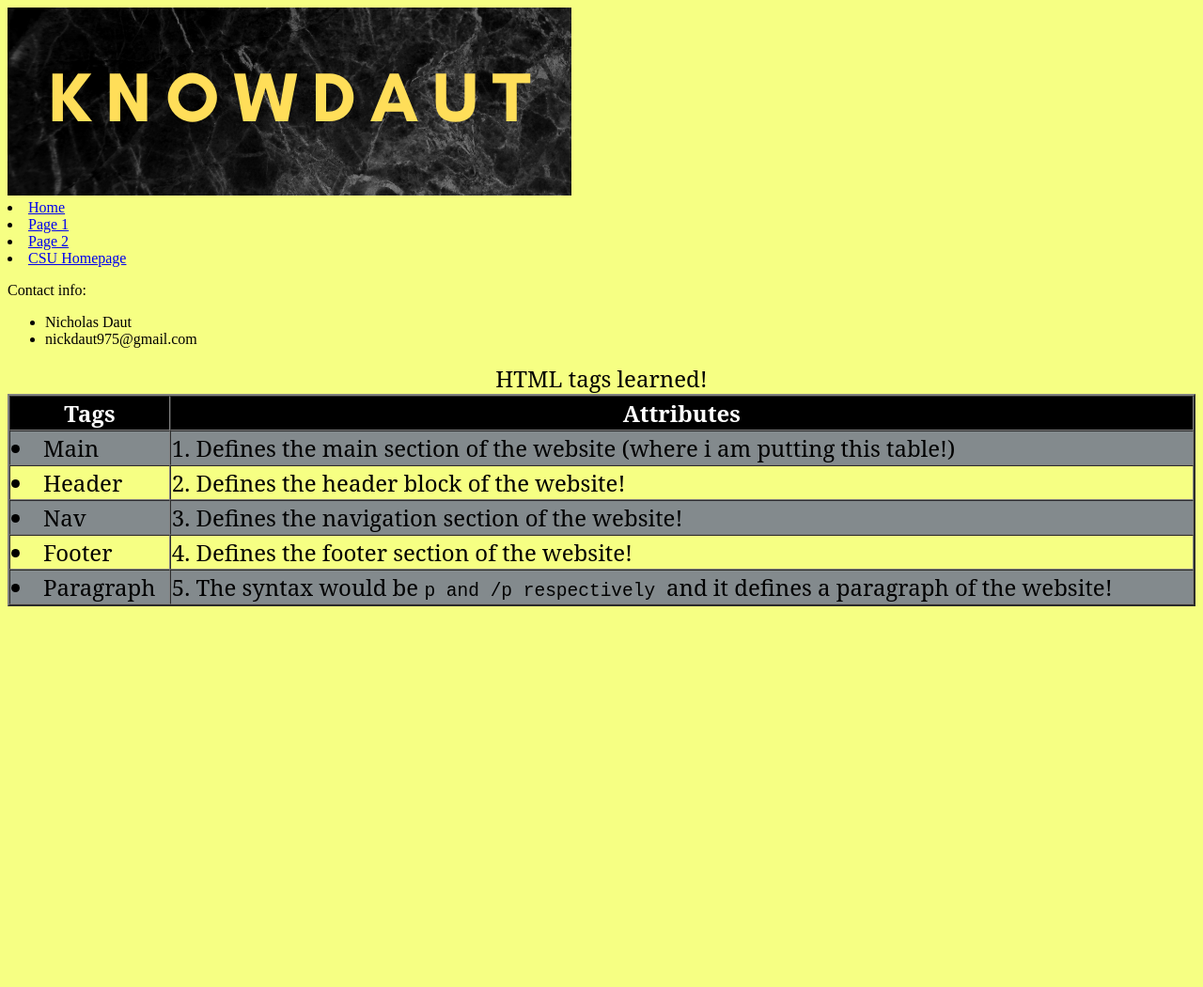
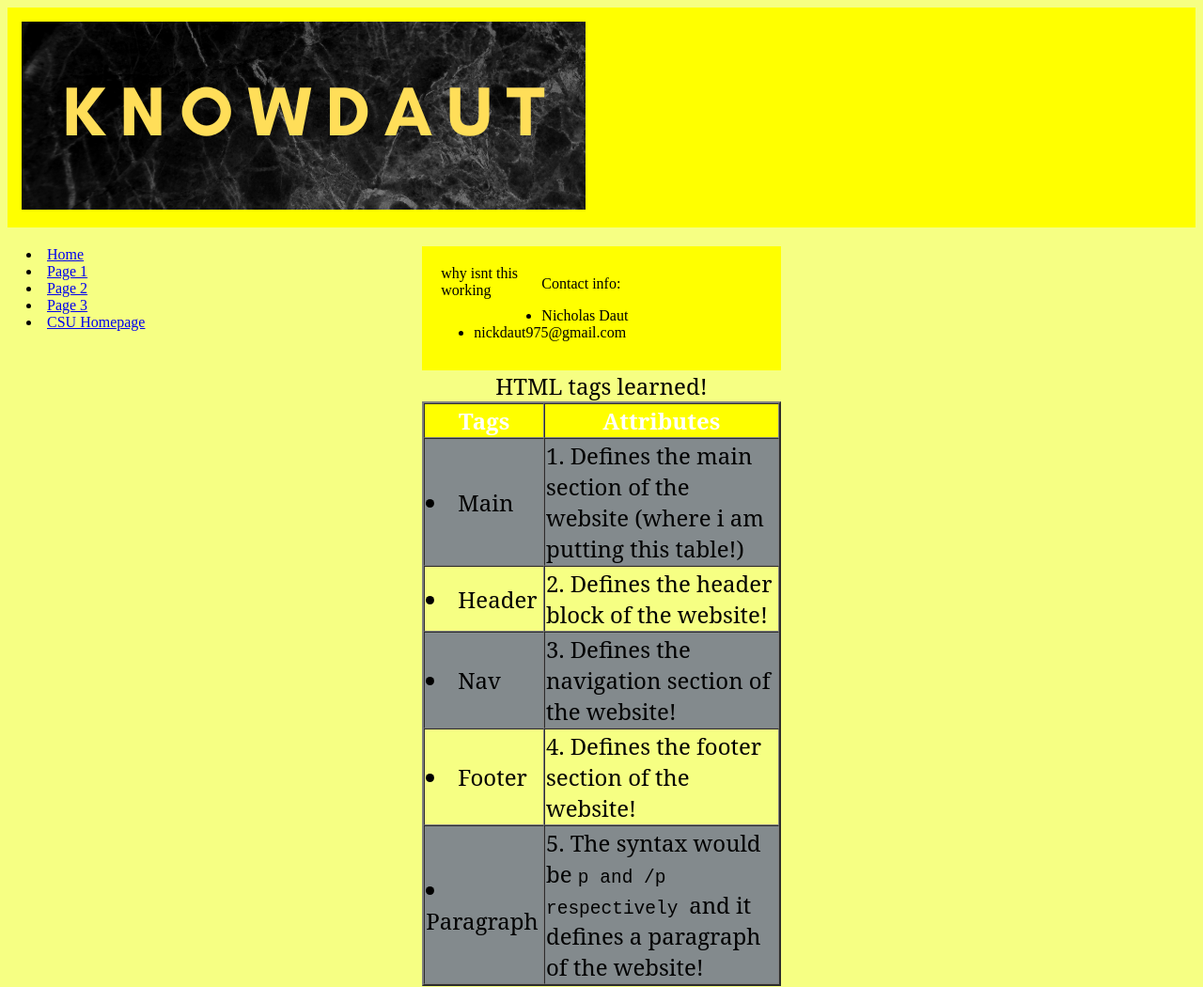
Before and after one commit to knowdaut/FirebrickShrillProcedure, a plain HTML site: page page2.html in a window 1280 px wide. Shown: the whole page at 94% size. Before the commit the page ends 800 px from the top, so only its background shows below. Drawn offline with Linux system fonts and the light colour scheme.

Commit message:
Added page3 and implemented layout system

```diff
--- a/page2.html
+++ b/page2.html
@@ -2,21 +2,25 @@
 <html>
   <head>
     <meta charset="utf-8">
-    <meta name="viewport" content="width=device-width">
+    <meta name="viewport" content="width=device-width, initial-scale=1.0">
     <title>repl.it</title>
     <link href="style.css" rel="stylesheet" type="text/css" />
   </head>
   <body>
-    <header>
+
+    <header class="header">
       <img src="images/KnowDaut.png">
     </header>
-    <nav>
+
+    <div class="row">
+      <nav class="col-1">
         <li><a href="index.html">Home</a></li>
         <li><a href="page1.html">Page 1</a></li>
         <li><a href="page2.html">Page 2</a></li>
+        <li><a href="page3.html">Page 3</a></li>
         <li><a href="https://www.columbusstate.edu/">CSU Homepage</a></li>
       </nav>
-    <main>
+      <main class="col-2">
         <table width='100%' border=2px cellspacing=0>
           <caption> HTML tags learned!</caption>
           <tr class="header">
@@ -53,13 +57,13 @@
             </td>
             <td>5. The syntax would be <code> p and /p respectively </code> and it defines a paragraph of the website!</td>
           </tr>
+      </main>
+      <aside class="col-3">
+        why isnt this working
+      </aside>
+    </div>
 
-
-
-
-    </main>
-
-    <footer>
+    <footer class="footer">
       <p>Contact info: </p>
       <ul>
         <li> Nicholas Daut</li>
--- a/script.js
+++ b/script.js
@@ -0,0 +1,7 @@
+function validateForm() {
+  var x = document.forms["pwd"].value;
+  if (x < 8) {
+    alert("Password must be 8 characters long");
+    return false;
+  }
+}
--- a/style.css
+++ b/style.css
@@ -1,3 +1,11 @@
+*{
+  box-sizing: border-box;
+}
+[class*="col-"]{
+  float: left;
+  padding: 20px;
+}
+
 body{
   background-color: rgba(238, 255, 0, 0.486);
 }
@@ -11,9 +19,6 @@ table{
 .odd{
   background-color: rgb(131, 138, 141);
 }
-.header{
-  background-color: rgb(0, 0, 0)
-}
 th#a1{
   color: white;
 }
@@ -21,3 +26,31 @@ ol#a {
   list-style-type: upper-roman;
   margin-top: 40px;
 }
+
+.row::after{
+  content:"";
+  clear: both;
+  display: table;
+
+}
+.header{
+  background-color: yellow;
+  color: black;
+  padding: 15px;
+}
+.footer {
+  background-color: yellow;
+  color: black;
+  padding: 15px;
+}
+
+[class*="col-"] {
+  width: 100%;
+}
+@media only screen and (min-width: 768px) {
+  /* For desktop: */
+.col-1 {width: 33.33%;}
+.col-2 {width: 33.33%;}
+.col-3 {width: 33.33%;}
+
+}
```
Also changed, not shown: index.html (+8 -6 lines), page1.html (+12 -5 lines), page3.html (added, +58 -0 lines). Lines whose indentation alone changed are shown as unchanged.
